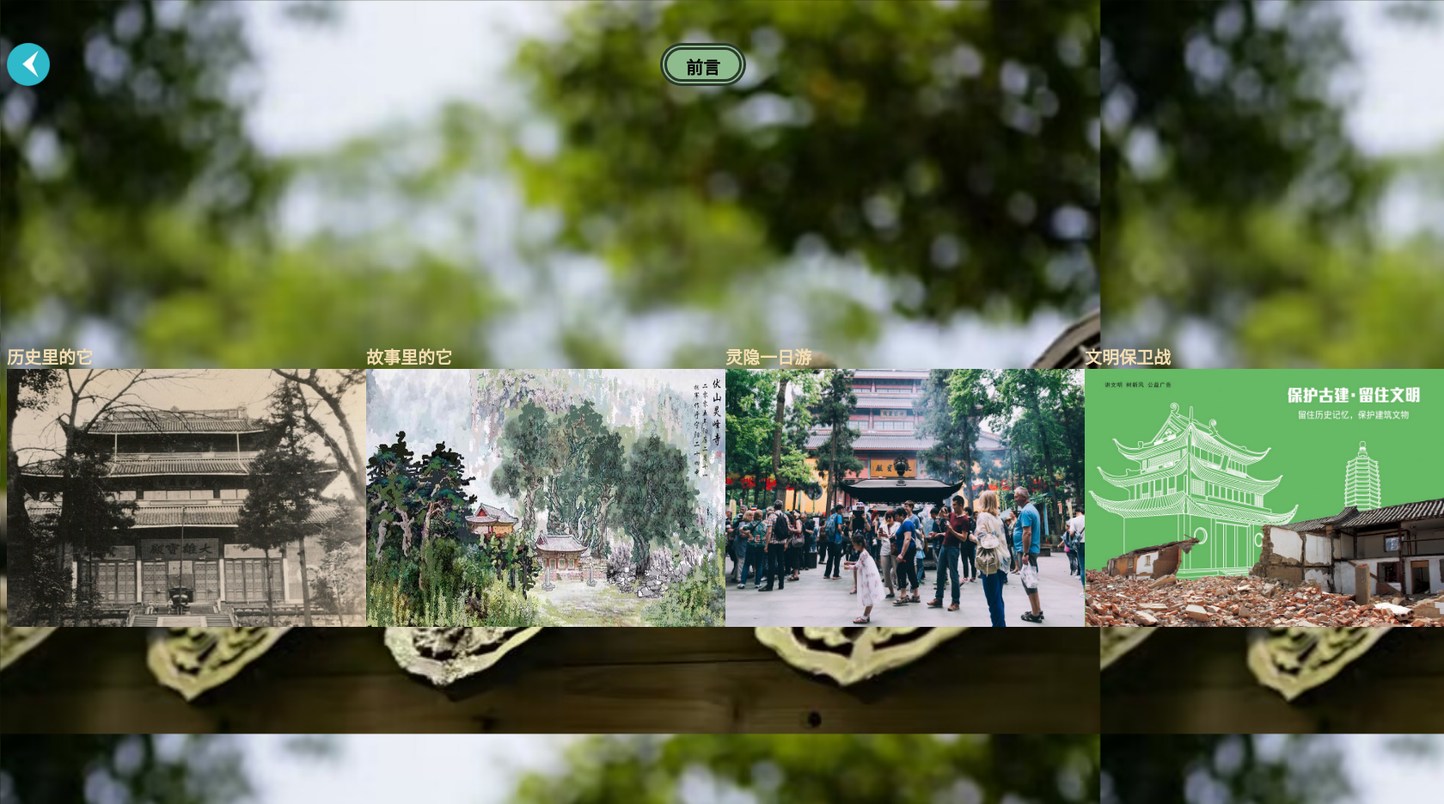
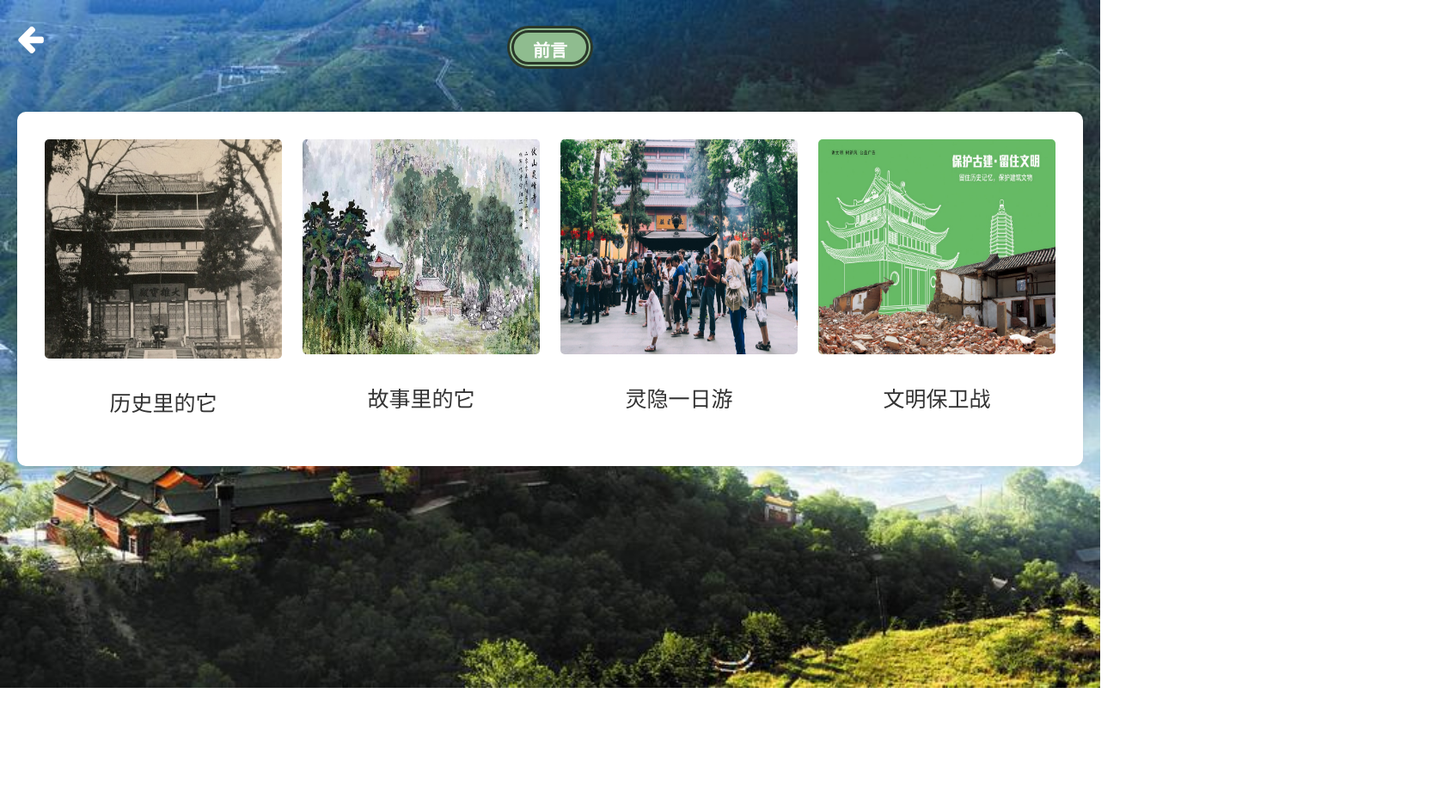
Before and after one commit to zhanmeimei/lingyin, a plain HTML site: page index.html in a window 1280 px wide. Shown: the top 935 px of the page at 86% size, 1680 px wide, since content can reach past the window. After the commit the page ends 800 px from the top, so only its background shows below. Drawn offline with nearby package versions, Linux system fonts and the light colour scheme.

Commit message:
Add files via upload

```diff
--- a/index.html
+++ b/index.html
@@ -3,90 +3,102 @@
 <head>
     <meta charset="utf-8" />
     <title>古建奇观</title>
-
     <link rel="stylesheet" type="text/css" href="css/styles.css">
+    <link rel="stylesheet" href="https://cdnjs.cloudflare.com/ajax/libs/font-awesome/4.7.0/css/font-awesome.min.css">
+    <link href="https://fonts.googleapis.com/css?family=Open+Sans:400,700" rel="stylesheet">
 </head>
-
 <style>
-
-
-
-		body{
-			    background-image:url("js/mune3.jpeg");
+body {
+    background-image:url("js/mainbg.jpg");
     background-repeat:no-repeat;
     background-size:cover;
     background-attachment: fixed;/* 设置背景图基于容器大小伸缩*/
-				width: 1600px;
-		      }
-		.menu{
-			color: hotpink;
-			font-size: 25px;
-			font-weight: bold;
-			display:flex;
-			margin-top: 300px;
+    font-family: 'Open Sans', sans-serif;
+    color: #333;
+
 }
 
-		.zhaopian{
-			height:500px;
-			margin:300px auto;
-			display:flex;
-
-		}
-		.zhaopian img{
-			font-size: 20px;
-
-			height:300px
-			align-content: space-between;
-		}
-		.p1{
-
-			height:500px;
-		}
-		a:hover img{
-		        opacity:0.5;
+.menu {
+    font-size: 25px;
+    display: flex;
+    justify-content: space-around;
+    padding: 20px;
+    background-color: #fff;
+    box-shadow: 0px 0px 10px rgba(0,0,0,0.1);
+    border-radius: 10px;
+    max-width: 1200px;
+    margin: 0 auto;
+	margin-top: 50px;
 }
 
-		.qianyan{
-			margin: 50px auto;
-			display: flex;
-			height:50px;
-
-		}
-		.qianyan1{
-			margin-left:710px;
-
-
-		}
-		button:hover{
-			background-color:wheat;
-			opacity:0.5;
+.menu div {
+    flex-basis: 23%;
+    margin: 1%;
+    text-align: center;
 }
 
-		a{
-			font-size: 20px;
-			font-weight: bolder;
-			color:wheat;
-			text-decoration:none;
+.menu img {
+    width: 100%;
+    height: auto;
+    min-height: 250px; /* 设置最小高度 */
+    border-radius: 5px;
+    transition: transform .2s;
 }
-		a:hover{
-			color:pink;
+
+.menu img:hover {
+    transform: scale(1.1);
+}
+
+.menu a {
+    text-decoration: none;
+    color: #333;
+    display: block;
+    transition: color .2s;
+}
+
+.menu a:hover {
+    color: #4CAF50;
+}
+
+a.back-button {
+    position: absolute;
+    top: 20px;
+    left: 20px;
+    color: #fff;
+    font-size: 36px;
+    text-decoration: none;
+}
+
+.qianyan {
+    display: flex;
+    justify-content: center;
+    margin-top: 30px;
+}
+
+.qianyan button {
+    font-size: 2em;
+    background-color: #4CAF50;
+    color: white;
+    padding: 10px 20px;
+    border: none;
+    cursor: pointer;
+    transition: background-color .2s;
+}
+
+.qianyan button:hover {
+    background-color: #45a049;
 }
 
 </style>
 <body>
-
+    <a href="https://muggle1003.github.io/muggle1003/" class="back-button"><i class="fa fa-arrow-left"></i></a>
     <div class="qianyan">
-			<div class="fist">
-				<a herf="https://muggle1003.github.io/muggle1003/"><img src="js/fanhui.png" width="50px" height="50px"/></a>
-			</div>
-			<div class="qianyan1">
         <button id="preface-button">前言</button>
-			</div>
     </div>
     <div id="preface-overlay">
         <div class="preface-content">
             <h2>前言</h2>
-
+            <!-- 省略了部分文字 -->
 			<p>"古建筑是我们宝贵的文化遗产，代表着丰富的历史和文化内涵。通过其独特的建筑风格、艺术技巧和文化符号，古建筑展示了我们祖先智慧的结晶和对美的追求。
 						  然而，随着时间的推移和现代化进程的加速，许多古建筑正面临着存亡的威胁。</p>
 						  <p>在这个背景下，杭州灵隐寺作为我国珍贵的古建筑之一，具有重要的历史价值和文化意义。成立于公元326年，灵隐寺是我国佛教寺庙中保存最完整、规模最大的之一。
@@ -99,42 +111,44 @@
             <button id="close-button">关闭</button>
         </div>
     </div>
-
     <script>
         const prefaceButton = document.getElementById('preface-button');
         const closeButton = document.getElementById('close-button');
         const overlay = document.getElementById('preface-overlay');
 
-		    // 当前言按钮被点击时显示介绍布局
         prefaceButton.addEventListener('click', function() {
             overlay.style.display = 'block';
         });
 
-		    // 当关闭按钮被点击时隐藏介绍布局
         closeButton.addEventListener('click', function() {
             overlay.style.display = 'none';
         });
     </script>
-
-
-
-	<div class="zhaopian">
-		<div class="p1">
-			<div class="ch1"><a href="choose1.html">历史里的它</a></div>
-			<a href="choose1.html" target="_blank" title="历史里的它"><img src="js/old1.jpg"  width="418px" height="300px"/></a>
+    <div class="menu">
+        <div>
+            <a href="https://muggle1003.github.io/muggle1003/lishi.html">
+                <img src="js/old1.jpg" alt="历史里的它">
+                <p>历史里的它</p>
+            </a>
+        </div>
+		<div>
+		    <a href="story.html">
+		        <img src="js/story.jpg" alt="故事里的它">
+		        <p>故事里的它</p>
+		    </a>
+		</div>
+		<div>
+		    <a href="https://muggle1003.github.io/muggle1003/oneday.html">
+		        <img src="js/yiriyou.jpg" alt="灵隐一日游">
+		        <p>灵隐一日游</p>
+		    </a>
 		</div>
 
-		<div class="p2">
-			<div class="ch2"><a href="story.html">故事里的它</a></div>
-			<a href="story.html" target="_blank" title="故事里的它"><img src="js/story.jpg" width="418px" height="300px" /></a>
-		</div>
-		<div class="p3">
-			<div class="ch3"><a href="you.html">灵隐一日游</a></div>
-			<a href="you.html" target="_blank" title="灵隐一日游"><img src="js/yiriyou.jpg" width="418px" height="300px"/></a>
-		</div>
-		<div class="p4">
-			<div class="ch4"><a href="wenming.html">文明保卫战</a></div>
-			<a href="wenming.html" target="_blank" title="文明你我他"><img src="js/wenming.jpg"  width="418px" height="300px"/></a>
+		<div>
+		    <a href="wenming.html">
+		        <img src="js/wenming.jpg" alt="文明保卫战">
+		        <p>文明保卫战</p>
+		    </a>
 		</div>
     </div>
 </body>
```
Also changed, not shown: howdo.html (+26 -1 lines), story.html (+15 -0 lines), wenming.html (+20 -0 lines), whodo.html (+19 -11 lines), whydo.html (+19 -0 lines), js/mainbg.jpg (added). Lines whose indentation alone changed are shown as unchanged.
